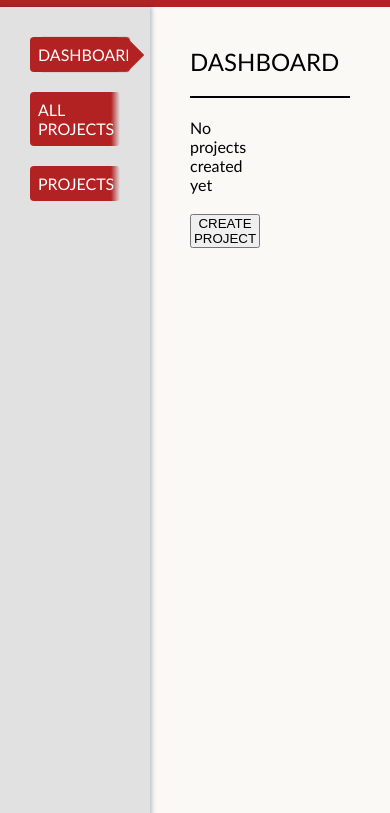
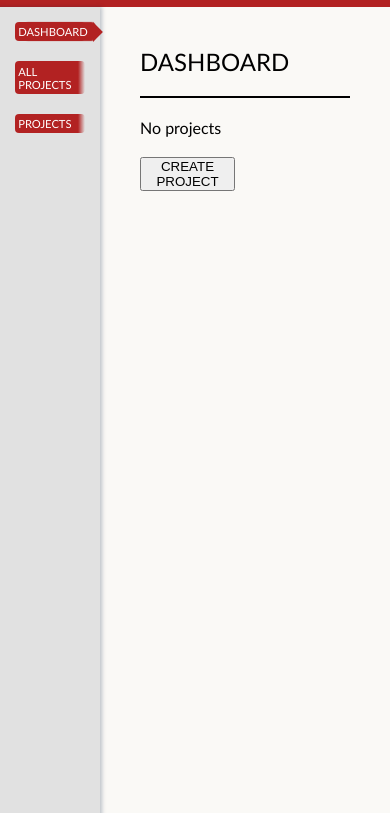
Before and after one commit to alexgeis/todo-list, a website built with webpack: page src/template.html in a window 390 px wide. Shown: the part 51-864 px from the top of the page. Built offline with nearby package versions, Linux system fonts and the light colour scheme.

Commit message:
add responsive styling to aside menu, search bar, empty content text, and add task button

```diff
--- a/src/css/style.scss
+++ b/src/css/style.scss
@@ -370,8 +370,71 @@ $projectShadowSize: 23px;
     padding: .5rem;
 }
 
-//560px
+@media(max-width:1022px) {
+    .aside-item {
+        font-size: .8rem;
+    }
+}
 @media(max-width:778px) {
+    #main {
+        display: grid;
+        grid-template-columns: minmax(100px,1fr) 8fr;
+        grid-template-rows: minmax(calc(100vh - 38px),1fr)
+    }
+    #main-aside {
+        grid-column: 1 / 2;
+        background-color: $secondary-light;
+        display: flex;
+        flex-direction: column;
+        padding: 15px;
+        gap: 20px;
+        box-shadow: rgba(9, 30, 66, 0.25) 0px 2px 4px 2px;
+        z-index: 3;
+    }
+    #main-section {
+        grid-column: 2 / 5;
+        background-color: $primary-light;
+        display: flex;
+        flex-direction: column;
+        gap: 20px;
+        padding: 40px;
+    }
+    #main-content {
+        display: grid;
+        grid-template-columns: repeat(2,1fr);
+        gap: 20px;
+    }
+    .aside-item {
+        font-size: .7rem;
+padding: .2rem
+    }
+    #project-panel-list > * {
+        font-size: .7rem;
+    }
+    .aside-selected {
+        &:before {
+            content: "";
+            position: absolute;
+            top: 50%;
+            right: -8px;
+            width: 14px;
+            height: 14px;
+            background-color: $primary-color;
+            transform: translate(50%, -50%) rotate(45deg);
+            clip-path: polygon(
+                -#{$shadowSize} -#{$shadowSize},
+                calc(100% + #{$shadowSize}) -#{$shadowSize},
+                calc(100% + #{$shadowSize}) calc(100% + #{$shadowSize})
+                );
+        }
+        &:hover {
+            // background-image: linear-gradient(to left, rgba(255,0,0,0) , $primary-color);
+            background: $primary-color;
+            text-decoration: none;
+            // color: white;
+          }
+    }
+    //hamburger
     .hamburger {
         display: block;
     }
--- a/src/js/render/pages/dashboard.js
+++ b/src/js/render/pages/dashboard.js
@@ -24,7 +24,7 @@ function renderDashboard() {
 	taskContainer.innerHTML = "";
 	//no project results backup
 	if (currentProjects.length === 0) {
-		taskContainer.textContent = "No projects created yet";
+		taskContainer.textContent = "No projects";
 		const emptyDiv = domCreate("div");
 		const emptyProjectBtn = domCreate("button", ["empty-btn"], {
 			id: "empty-project-btn-dash",
@@ -40,7 +40,7 @@ function renderDashboard() {
 		currentTasks.push(...project.tasks);
 	}
 	if (currentProjects.length > 0 && currentTasks.length === 0) {
-		taskContainer.textContent = "No tasks created yet";
+		taskContainer.textContent = "No tasks";
 		const emptyDiv = domCreate("div");
 		const emptyTaskBtn = domCreate("button", ["empty-btn"], {
 			id: "empty-task-btn-dash",
```
